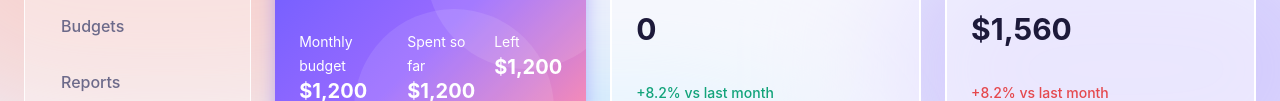
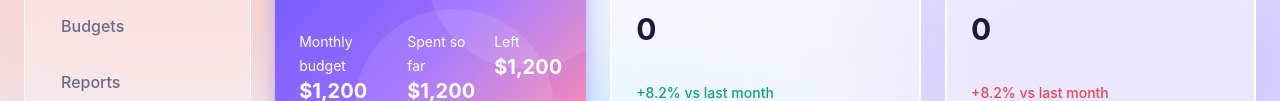
Before and after one commit to Talha-Ali-Dev/Expense-Tracker, a website: page expense-tracker.html in a window 1280 px wide. Shown: the part 219-320 px from the top of the page. Drawn offline with Linux system fonts and the light colour scheme.

Commit message:
Update ui with events

```diff
--- a/expense-tracker.html
+++ b/expense-tracker.html
@@ -181,7 +181,7 @@
                     </div>
 
                     <div>
-                        <h3 class="text-text text-3xl font-bold expense-total">$1,560</h3>
+                        <h3 class="text-text text-3xl font-bold expense-total">0</h3>
                     </div>
 
                     <div class="text-sm text-expense font-medium">
--- a/script.js
+++ b/script.js
@@ -116,4 +116,4 @@ epxenseForm.addEventListener("submit", (e)=>{
 
     epxenseForm.reset();
 
-})
+});
```
